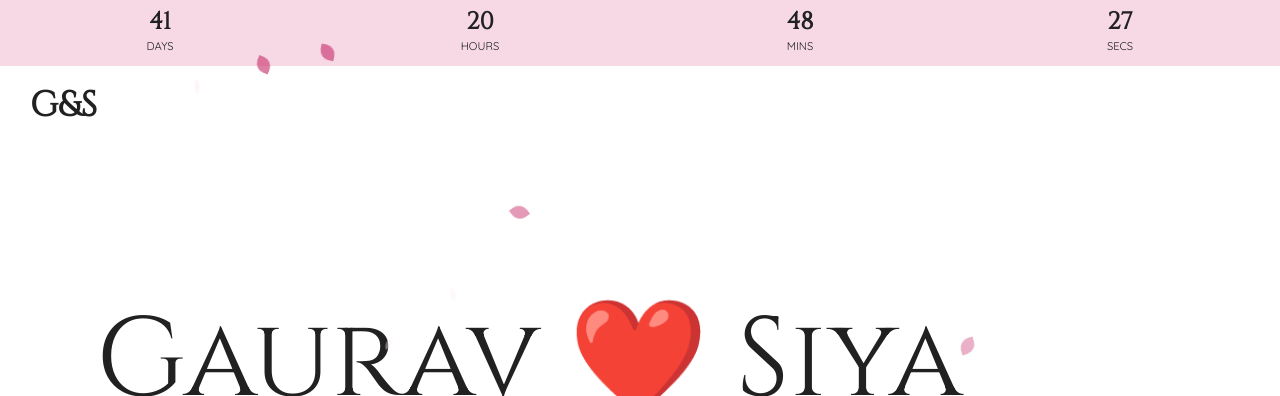
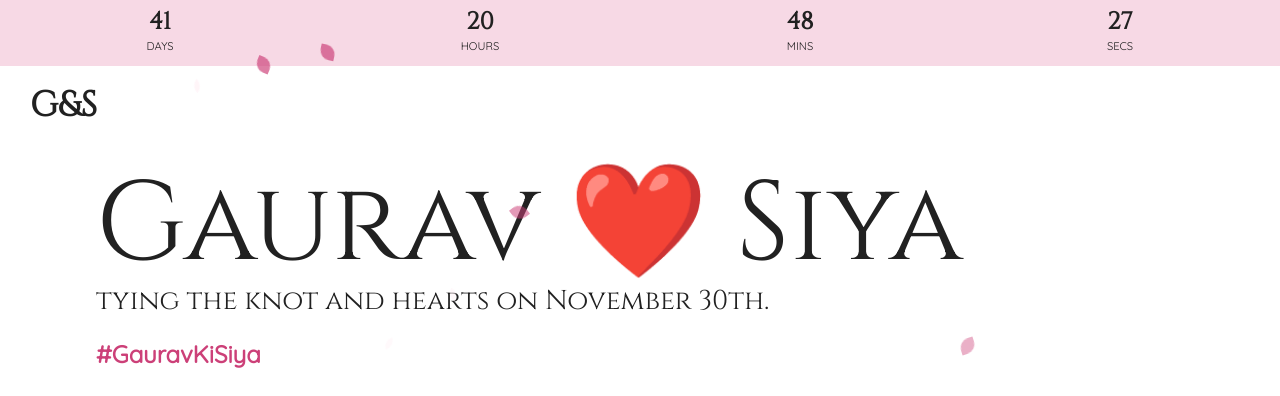
Before and after one commit to siya-gaurav/wedding-invite-full, a plain HTML site: page index.html in a window 1280 px wide. Shown: the top 396 px of the page. Drawn offline with Linux system fonts and the light colour scheme.

Commit message:
Refactor navbar styles to improve layout and reduce margin

```diff
--- a/style.css
+++ b/style.css
@@ -135,9 +135,9 @@ h3{
 
 nav{
     height: 3vh;
-    height: 80px; /* Match the line-height of the logo and nav items */
+    /* height: 80px; Match the line-height of the logo and nav items */
     width: 100%;
-    margin-bottom: 20vh;
+    margin-bottom: 10vh;
 }
 label.logo{
     font-size: 35px;
@@ -170,7 +170,7 @@ a:hover{
 .checkbtn{
     font-size: 30px;
     float: right;
-    line-height: 80px;
+    /* line-height: 80px; */
     margin-right: 40px;
     cursor: pointer;
     display: none;
```
